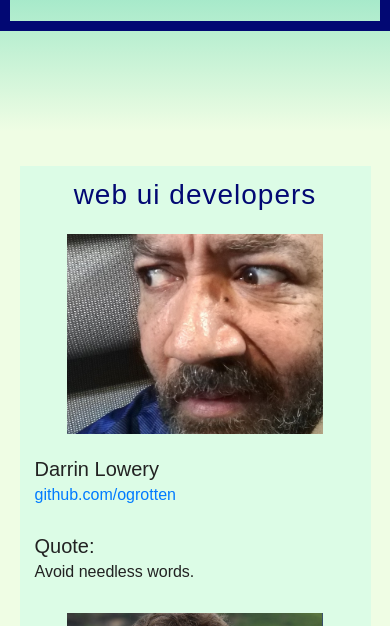
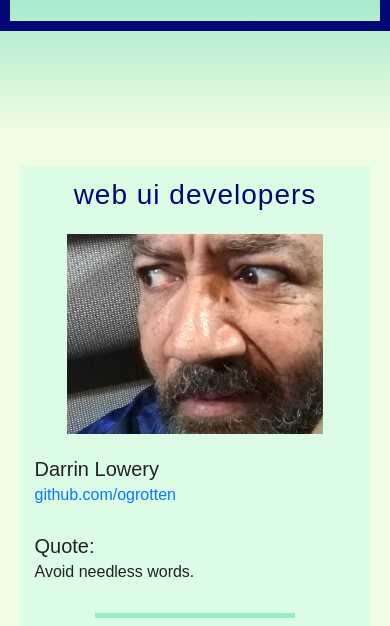
Before and after one commit to Lambda-How-To-Build-Week/Marketing, a plain HTML site: page about.html in a window 390 px wide. Shown: the part 218-844 px from the top of the page. Drawn offline with nearby package versions, Linux system fonts and the light colour scheme; some packages are replaced by stand-ins of ours; a script that the page names is missing; a web font is replaced by a local one.

Commit message:
media queries finished with tweaks

```diff
--- a/about.html
+++ b/about.html
@@ -67,6 +67,7 @@
 					<p>Avoid needless words.</p>
 				</div>
 			</div>
+			<div class="breaker">&nbsp;</div>
 			<div class="client about">
 				<img class="about" src="img/aboutIgnacio.png">
 				<div class="blurb">
@@ -89,6 +90,8 @@
 					<p>When you come to a fork in the road, take it.</p>
 				</div>
 			</div>
+			<div class="breaker">&nbsp;</div>
+
 			<div class="client about">
 				<img class="about" src="img/aboutAmira.png">
 				<div class="blurb">
--- a/less/index.less
+++ b/less/index.less
@@ -315,6 +315,17 @@ div.learnmore {
 	&:extend(.neatIconL);
 }
 
+.breaker {
+	width: 400px;
+	margin: 35px auto;
+	height: 5px;
+	.underborder;
+	@media (max-width: 500px) {
+		width: 200px;
+		margin-top: 0;
+	}
+}
+
 /****************
 MISCELLANEOUS
 *****************/
```
Also changed, not shown: css/index.css.
